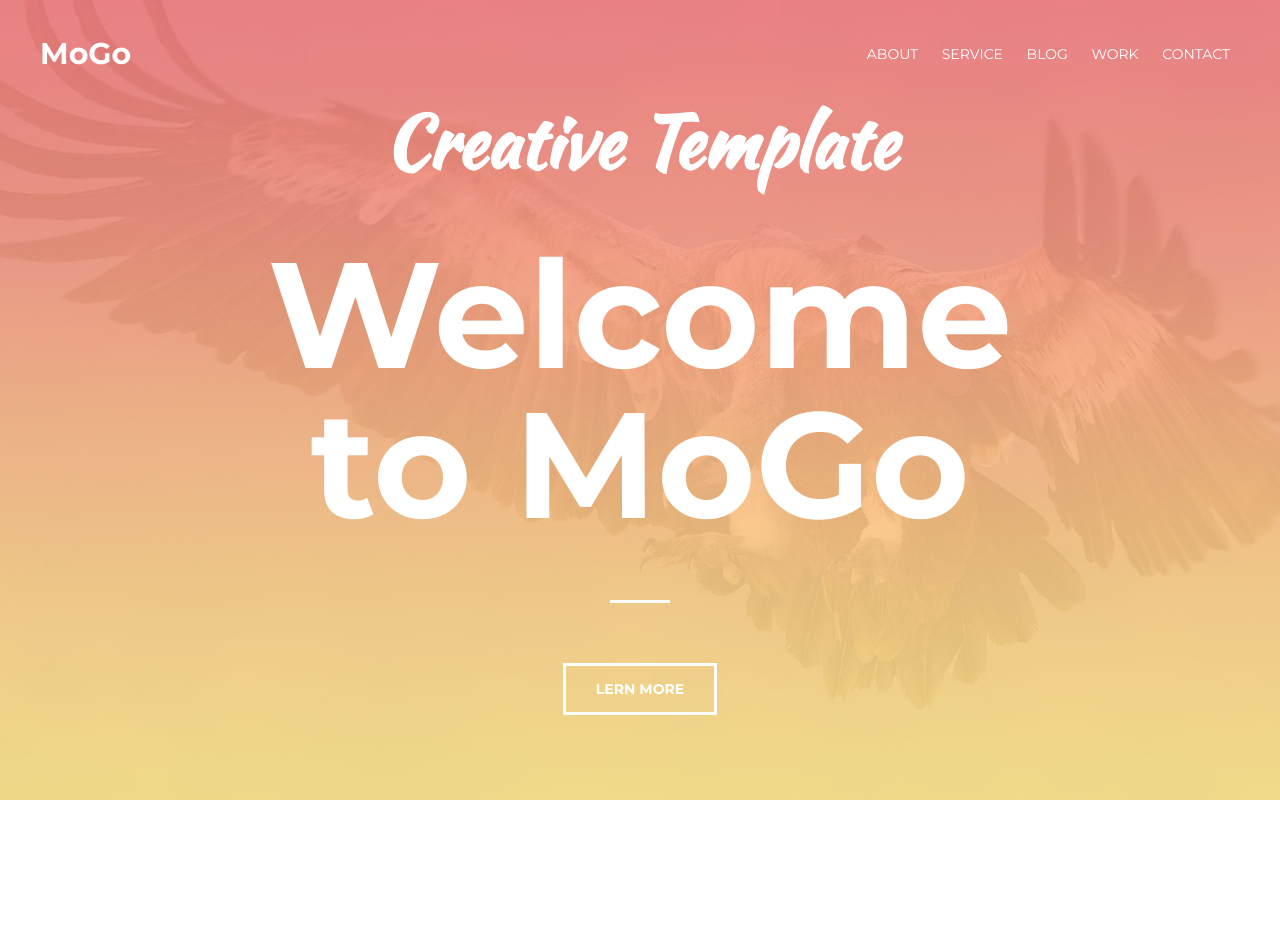
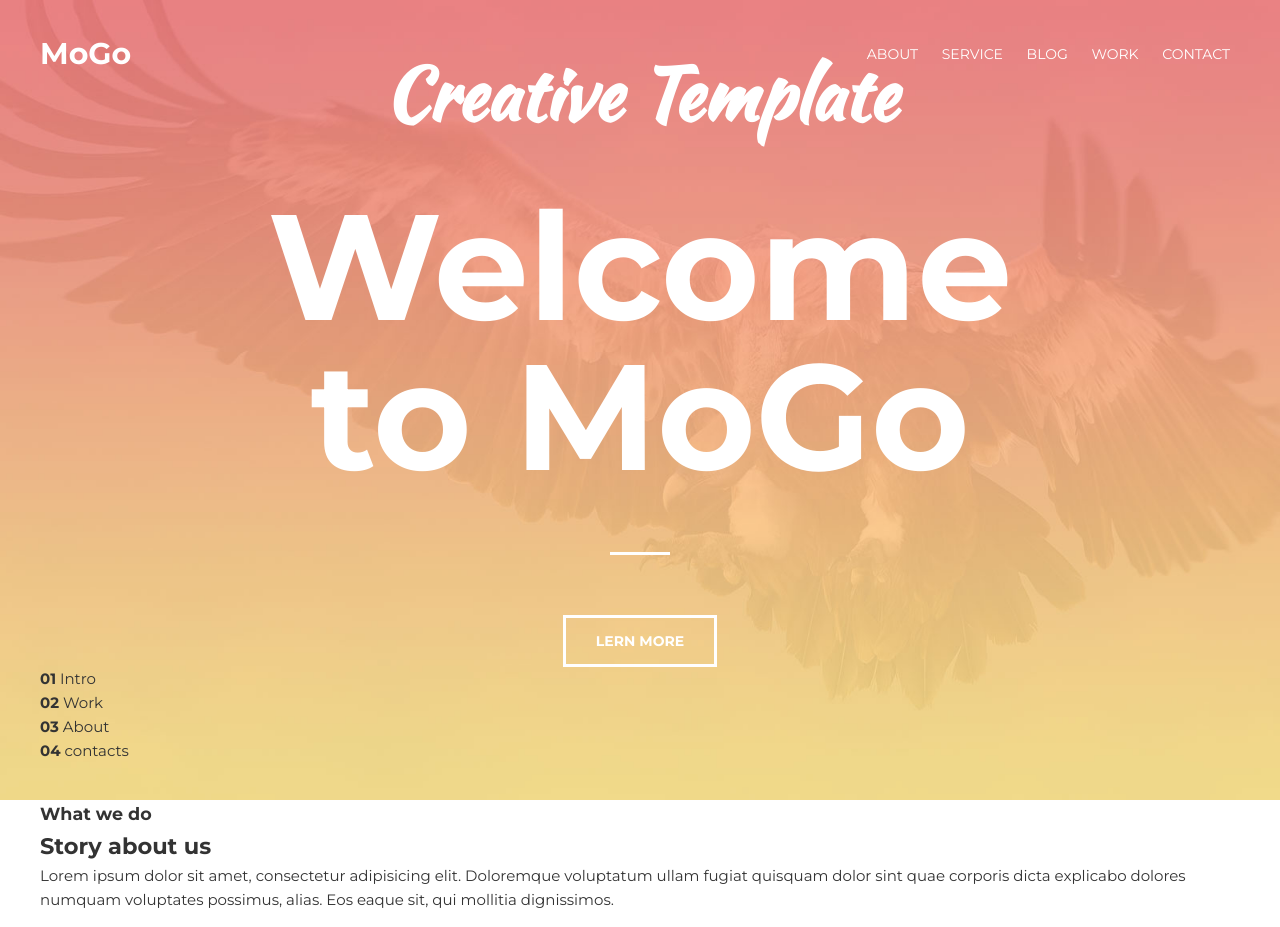
Before and after one commit to Tuataro/1stlandEx, a plain HTML site: page index.html in a window 1280 px wide. Before the commit the page ends 800 px from the top, so only its background shows below. Drawn offline with Linux system fonts and the light colour scheme.

Commit message:
Update index.html

```diff
--- a/index.html
+++ b/index.html
@@ -10,10 +10,11 @@
 
 	<header class="header">
 		<div class="container">
+
 			<div class="header__inner">
 				<div class="header__logo">MoGo</div>
 				<nav class="nav">
-					<a class = "nav__link" href="#">About</a>
+					<a class = "nav__link active" href="#">About</a>
 					<a class = "nav__link" href="#">Service</a>
 					<a class = "nav__link" href="#">Blog</a>
 					<a class = "nav__link" href="#">Work</a>
@@ -29,13 +30,71 @@
 
 	<div class="intro">
 		<div class="container">
+
 			<div class="intro__inner">
 				<h2 class="intro__suptitle">Creative Template</h2>
 				<h1 class = "intro__title">Welcome to MoGo</h1>
 				<a class="button" href="#">Lern more</a>
 			</div>
+
+			<div class="slider">
+				<div class="container">
+					<div class="slider__inner">
+						<div class="slider__item active">
+							<b>01</b>
+							Intro
+						</div>
+						<div class="slider__item">
+							<b>02</b>
+							Work
+						</div>
+						<div class="slider__item">
+							<b>03</b>
+							About
+						</div>
+						<div class="slider__item">
+							<b>04</b>
+							contacts
+						</div>
+					</div>
+				</div>
+			</div>
+
 		</div>
 	</div>
 
+
+	<section class="section">
+		<div class="container">
+
+			<div class="section__header">
+				<h3 class="section__suptitle">What we do</h3>
+				<h2 class="section__title">Story about us</h2>
+				<div class="section__text">
+					Lorem ipsum dolor sit amet, consectetur adipisicing elit. Doloremque voluptatum ullam fugiat quisquam dolor sint quae corporis dicta explicabo dolores numquam voluptates possimus, alias. Eos eaque sit, qui mollitia dignissimos.
+				</div>
+			</div>
+
+			<div class="about">
+				<div class="about__item">
+					<div class="about__img">
+						<img src="assets/images/about/1.jpg" alt="">
+					</div>
+				</div>
+				<div class="about__item">
+					<div class="about__img">
+						<img src="assets/images/about/2.jpg" alt="">
+					</div>
+				</div>
+				<div class="about__item">
+					<div class="about__img">
+						<img src="assets/images/about/3.jpg" alt="">
+					</div>
+				</div>
+			</div>
+
+		</div>
+	</section>
+
 </body>
 </html>
```
